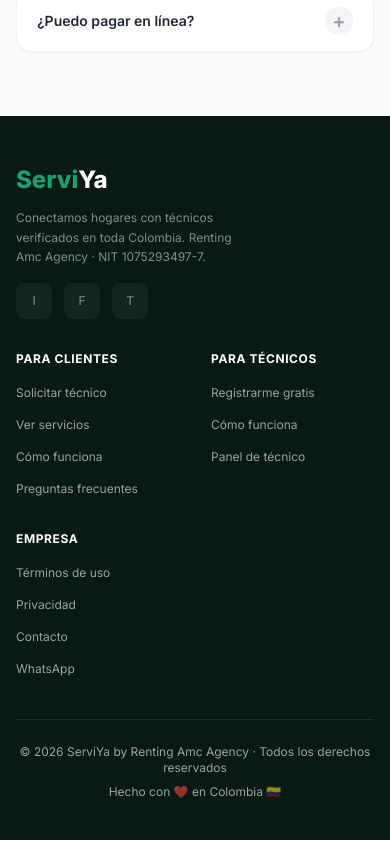
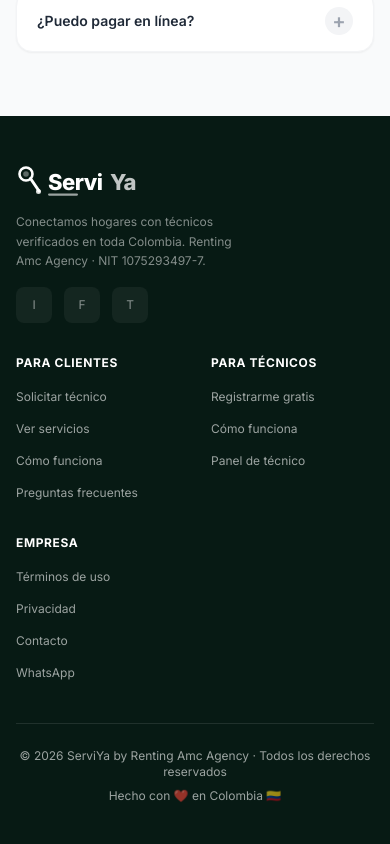
Before and after one commit to serviya-col/serviyacol, a Next.js app: page / in a window 390 px wide. Shown: the part 5742-6586 px from the top of the page. Built offline with nearby package versions, Linux system fonts and the light colour scheme.

Commit message:
feat: replace all remaining text logos with SVG Logo component (footer, terminos, privacidad, admin mobile)

```diff
--- a/src/app/admin/page.js
+++ b/src/app/admin/page.js
@@ -132,7 +132,8 @@ function Sidebar({ view, setView, pendientes, sinVerificar, clientesCount, cobro
 
       {/* ── Mobile: sticky top header ─────────────────────────── */}
       <header className="md:hidden fixed top-0 left-0 right-0 z-50 bg-[#0A1A14]/95 backdrop-blur-md border-b border-white/8 flex items-center justify-between px-4 py-3">
-        <span className="text-lg font-extrabold text-white"><span className="text-emerald-400">Servi</span>Ya <span className="text-white/30 text-xs font-normal">Admin</span></span>
+        <Logo variant="white" />
+
         <div className="flex items-center gap-3">
           {/* Notif badge total */}
           {(pendientes + sinVerificar + cobrosCount) > 0 && (
--- a/src/app/page.js
+++ b/src/app/page.js
@@ -3,6 +3,8 @@ import Image from 'next/image'
 import Navbar from '@/components/Navbar'
 import TestimonialCard from '@/components/TestimonialCard'
 import HeroSearch from '@/components/HeroSearch'
+import Logo from '@/components/Logo'
+
 
 const CATEGORIAS = [
   { nombre: 'Plomería',           icon: '🔧', color: 'from-emerald-50 to-teal-50',   hover: 'hover:border-emerald-300', count: '1.200+', precio: 'Desde $50.000' },
@@ -357,9 +359,8 @@ export default function Home() {
           <div className="grid grid-cols-2 md:grid-cols-4 gap-8 mb-10">
             {/* Brand — full width on mobile */}
             <div className="col-span-2 md:col-span-1">
-              <span className="text-2xl font-extrabold text-white">
-                <span className="text-brand-light">Servi</span>Ya
-              </span>
+              <Logo variant="white" />
+
               <p className="text-xs leading-relaxed mt-3 max-w-[220px] text-white/50">
                 Conectamos hogares con técnicos verificados en toda Colombia. Renting Amc Agency · NIT 1075293497-7.
               </p>
--- a/src/app/privacidad/page.js
+++ b/src/app/privacidad/page.js
@@ -1,6 +1,8 @@
 'use client'
 import Link from 'next/link'
 import PrivacidadContent from '@/components/PrivacidadContent'
+import Logo from '@/components/Logo'
+
 
 export default function PrivacidadPage() {
   return (
@@ -8,9 +10,10 @@ export default function PrivacidadPage() {
       {/* Header / Nav Simple */}
       <nav className="border-b border-white/5 bg-white/5 backdrop-blur-md sticky top-0 z-50">
         <div className="max-w-4xl mx-auto px-6 h-16 flex items-center justify-between">
-          <Link href="/" className="text-xl font-black tracking-tighter hover:opacity-80 transition-opacity">
-            <span className="text-emerald-500">Servi</span>Ya
+          <Link href="/" className="flex items-center hover:opacity-80 transition-opacity" aria-label="ServiYa — inicio">
+            <Logo variant="white" />
           </Link>
+
           <Link href="/" className="text-sm text-gray-400 hover:text-white transition-colors">
             Volver al inicio
           </Link>
--- a/src/app/terminos/page.js
+++ b/src/app/terminos/page.js
@@ -1,6 +1,8 @@
 'use client'
 import Link from 'next/link'
 import TerminosContent from '@/components/TerminosContent'
+import Logo from '@/components/Logo'
+
 
 export default function TerminosPage() {
   return (
@@ -8,9 +10,10 @@ export default function TerminosPage() {
       {/* Header / Nav Simple */}
       <nav className="border-b border-white/5 bg-white/5 backdrop-blur-md sticky top-0 z-50">
         <div className="max-w-4xl mx-auto px-6 h-16 flex items-center justify-between">
-          <Link href="/" className="text-xl font-black tracking-tighter hover:opacity-80 transition-opacity">
-            <span className="text-emerald-500">Servi</span>Ya
+          <Link href="/" className="flex items-center hover:opacity-80 transition-opacity" aria-label="ServiYa — inicio">
+            <Logo variant="white" />
           </Link>
+
           <Link href="/" className="text-sm text-gray-400 hover:text-white transition-colors">
             Volver al inicio
           </Link>
```
